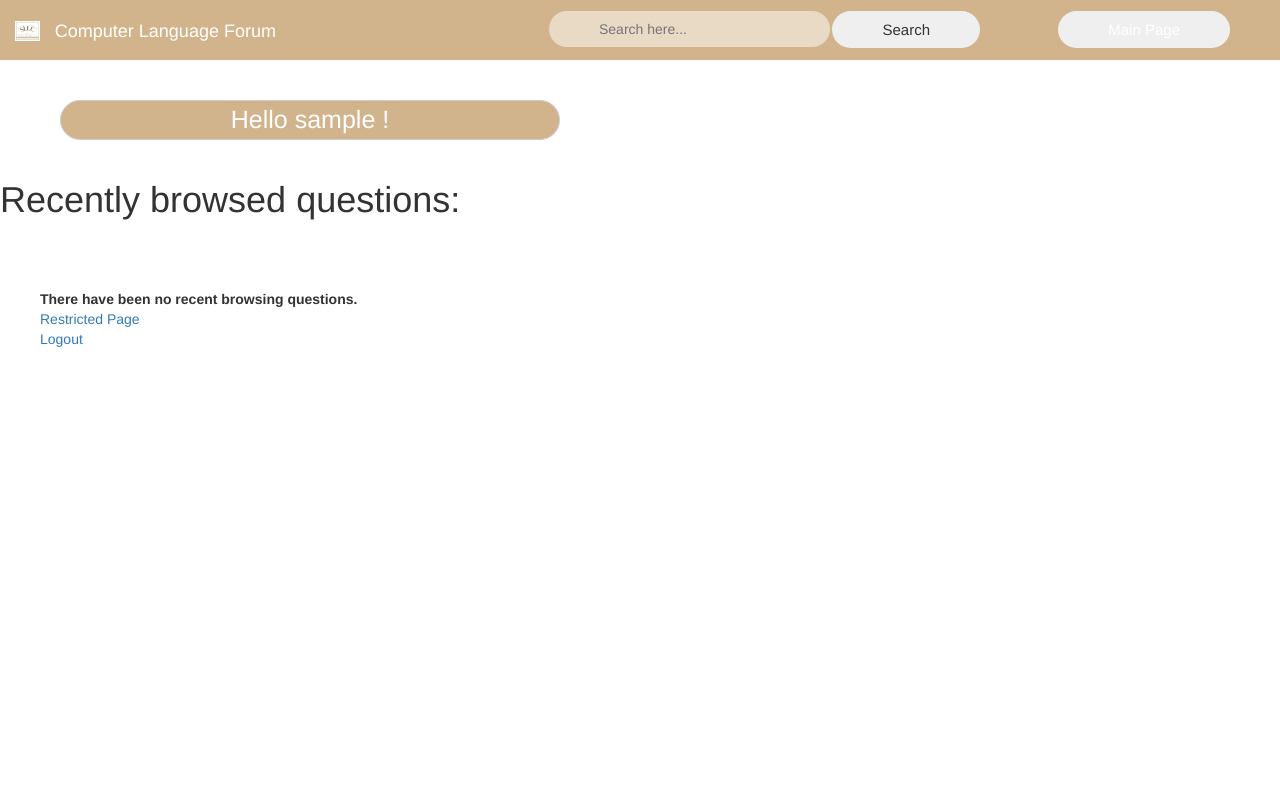
After one commit to JialeiC/SLLC, a Django app: page /rango/homepage/ in a window 1280 px wide. The commit adds this page. Run offline with Django 3.2, Linux system fonts and the light colour scheme; the visitor is signed in with stand-in values (Sample User, id 1); data that the repository does not hold is empty; some libraries are stand-ins or nearby versions.

Commit message:
upload homepage questions page

```diff
--- a/SLLC_Project/tango_with_django_project/rango/urls.py
+++ b/SLLC_Project/tango_with_django_project/rango/urls.py
@@ -13,4 +13,6 @@ urlpatterns = [
     path('login/', views.user_login, name='login'),
     path('restricted/', views.restricted, name='restricted'),
     path('logout/', views.user_logout, name='logout'),
+    path('homepage/', views.homepage, name='homepage'),
+    path('questions/', views.questions, name='questions'),
 ]
--- a/SLLC_Project/tango_with_django_project/rango/views.py
+++ b/SLLC_Project/tango_with_django_project/rango/views.py
@@ -14,9 +14,9 @@ def index(request):
     page_list = Page.objects.order_by('-views')[:5]
 
     context_dict = {}
+
     context_dict['categories'] = category_list
     context_dict['pages'] = page_list
-
     visitor_cookie_handler(request)
 
     return render(request, 'rango/index.html', context=context_dict)
@@ -163,6 +163,31 @@ def visitor_cookie_handler(request):
 
     request.session['visits'] = visits
 
+@login_required
+def homepage(request):
+    category_list = Category.objects.order_by('-likes')[:5]
+    page_list = Page.objects.order_by('-views')[:]
+
+    context_dict = {}
+    context_dict['categories'] = category_list
+    context_dict['pages'] = page_list
+
+    visitor_cookie_handler(request)
+    return render(request, 'rango/homepage.html', context=context_dict)
+
+@login_required
+def questions(request):
+    category_list = Category.objects.order_by('-likes')[:5]
+    page_list = Page.objects.order_by('-views')[:]
+
+    context_dict = {}
+    context_dict['categories'] = category_list
+    context_dict['pages'] = page_list
+
+    visitor_cookie_handler(request)
+
+    return render(request, 'rango/questions.html', context=context_dict)
+
 '''new index page'''
 # def index(request,p):
 #     p=int(p)
--- a/SLLC_Project/tango_with_django_project/static/css/style.css
+++ b/SLLC_Project/tango_with_django_project/static/css/style.css
@@ -1,4 +1,10 @@
 /*The navigation bar*/
+html, body {width:100%;height:100%;}
+.bg {display: table;width: 100%;height: 100%;padding: 30px 0;text-align: center;background-color: #D2B48C;background-size: cover;}
+.my-navbar {padding:6px 0;transition: background 0.5s ease-in-out, padding 0.5s ease-in-out;font-size:15px;}
+.my-navbar a{background:transparent !important;color:#fff !important}
+.my-navbar a:hover {color:#45bcf9 !important;background:transparent;outline:0}
+.top-nav {padding:0;background:#D2B48C;}
 .search_form {
   border: none;
   padding: 8px 50px;
@@ -143,3 +149,18 @@
   top:30px;
   right: 20px;
 }
+
+/*questions page*/
+.question_title{
+  position: absolute;
+  top:80px;
+  left:70px;
+  font-size: 30px;
+}
+
+.comment_part{
+  position: absolute;
+  top:150px;
+  left:70px;
+  font-size: 20px;
+}
--- /dev/null
+++ b/SLLC_Project/tango_with_django_project/static/js/1.js
@@ -0,0 +1,5 @@
+
+window.scroll(function () {
+    if ($(".navbar").offset().top > 50) {$(".navbar-fixed-top").addClass("top-nav");
+    }
+    else {$(".navbar-fixed-top").removeClass("top-nav");}})
--- a/SLLC_Project/tango_with_django_project/templates/rango/about.html
+++ b/SLLC_Project/tango_with_django_project/templates/rango/about.html
@@ -2,14 +2,13 @@
 {% load static %}
 
 {% block title_block %}
-    About Rango
+    About
 {% endblock %}
 
 {% block body_block %}
 <h1>Rango says...</h1>
 <div>
     here is the about page. <br />
-    This tutorial has been put together by David Maxwell.<br />
     <p>Visits: {{ visits }}</p>
 </div>
 <img src="{% static 'images/rango.jpg' %}" alt="Picture of Rango" />
--- a/SLLC_Project/tango_with_django_project/templates/rango/base.html
+++ b/SLLC_Project/tango_with_django_project/templates/rango/base.html
@@ -7,6 +7,7 @@
         <meta charset="UTF-8" />
         <link rel="stylesheet" href="https://cdn.staticfile.org/twitter-bootstrap/3.3.7/css/bootstrap.min.css">
         <link rel="stylesheet" type="text/css" href="{% static 'css/style.css' %}">
+        <script type="text/javascript" src="{% static 'js/1.js' %}"></script>
         <script src="https://cdn.staticfile.org/jquery/2.1.1/jquery.min.js"></script>
         <script src="https://cdn.staticfile.org/twitter-bootstrap/3.3.7/js/bootstrap.min.js"></script>
 
--- /dev/null
+++ b/SLLC_Project/tango_with_django_project/templates/rango/homepage.html
@@ -0,0 +1,59 @@
+{% extends 'rango/base.html' %}
+{% load static %}
+
+{% block title_block %}
+    Home page
+{% endblock %}
+
+{% block body_block %}
+<!--The navigation bar-->
+<nav class="navbar navbar-fixed-top my-navbar" role="navigation">
+    <div class="container-fluid">
+        <div class="navbar-header">
+            <button type="button" class="navbar-toggle" data-toggle="collapse" data-target="#example-navbar-collapse">
+                <span class="icon-bar"></span>
+                <span class="icon-bar"></span>
+                <span class="icon-bar"></span>
+            </button>
+            <img class="navbar-brand" src="{% static 'images/logo.JPG' %}" alt="Picture of Rango" />
+            <a class="navbar-brand">Computer Language Forum</a>
+        </div>
+        <div class="collapse navbar-collapse" id="example-navbar-collapse">
+            <ul class="nav navbar-nav">
+                <input class="search_form" type="search" name="search" placeholder="Search here...">
+                <button class="submit_form" type="submit" class="submit_btn">Search</button>
+                <button class="homepage"><a href="{% url 'rango:index' %}">Main Page</a></button>
+            </ul>
+        </div>
+    </div>
+</nav>
+<div class="bg"></div>
+
+{% if user.is_authenticated %}
+<button class="body_title" > Hello {{ user.username }} ! </button> <br />
+{% endif %}<br><br><br>
+<div class="main-section">
+<h1>Recently browsed questions:</h1>
+    <div class="list_left">
+    {% if pages %}
+        <ul>
+        {% for page in pages %}
+            <a style="font-size: 20px" href="{{ page.url }}">{{ page.title }}</a>
+            <hr align="left" width="60%"/>
+        {% endfor %}
+        </ul>
+    {% else %}
+        <strong>There have been no recent browsing questions.</strong>
+    {% endif %}<br>
+    <!--login/logout-->
+    {% if user.is_authenticated %}
+        <a href="{% url 'rango:restricted' %}">Restricted Page</a><br>
+        <a href="{% url 'rango:logout' %}">Logout</a><br>
+    {% else %}
+        <a href="{% url 'rango:register' %}">Sign Up</a><br>
+        <a href="{% url 'rango:login' %}">Login</a><br>
+    {% endif %}
+    </div></div>
+
+
+{% endblock %}
--- a/SLLC_Project/tango_with_django_project/templates/rango/login.html
+++ b/SLLC_Project/tango_with_django_project/templates/rango/login.html
@@ -6,7 +6,7 @@
 {% endblock %}
 
 {% block body_block %}
-<h1>Login to Rango</h1>
+<h1>Login</h1>
 <form id="login_form" method="post" action="{% url 'rango:login' %}">
     {% csrf_token %}
     Username: <input type="text" name="username" value="" size="50" />
--- a/SLLC_Project/tango_with_django_project/templates/rango/register.html
+++ b/SLLC_Project/tango_with_django_project/templates/rango/register.html
@@ -6,10 +6,10 @@
 {% endblock %}
 
 {% block body_block %}
-<h1>Register for Rango</h1>
+<h1>Register</h1>
 {% if registered %}
 Rango says: <strong>thank you for registering!</strong>
-<a href="{% url 'rango:index' %}">Return to the homepage.</a><br />
+<a href="{% url 'rango:index' %}">Return to the main page.</a><br />
 {% else %}
 Rango says: <strong>register here!</strong><br />
 <form id="user_form" method="post" action="{% url 'rango:register' %}" enctype="multipart/form-data">
```
Also changed, not shown: SLLC_Project/tango_with_django_project/templates/rango/category.html (+90 -12 lines), SLLC_Project/tango_with_django_project/templates/rango/index.html (+19 -19 lines), SLLC_Project/tango_with_django_project/templates/rango/questions.html (added, +50 -0 lines).
